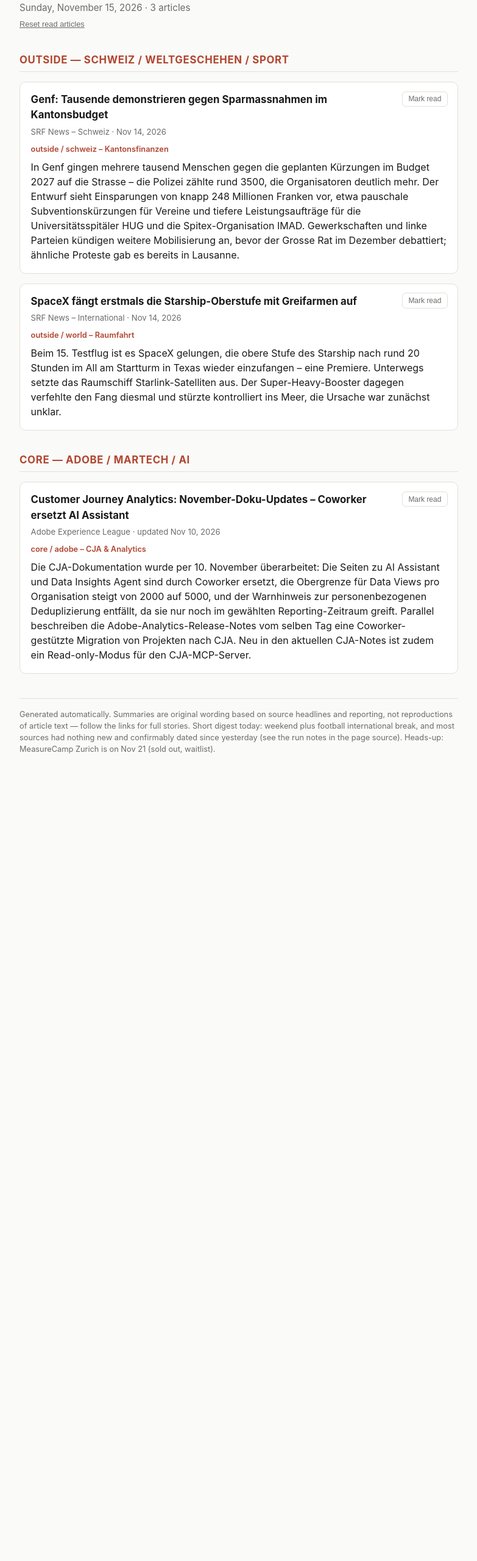
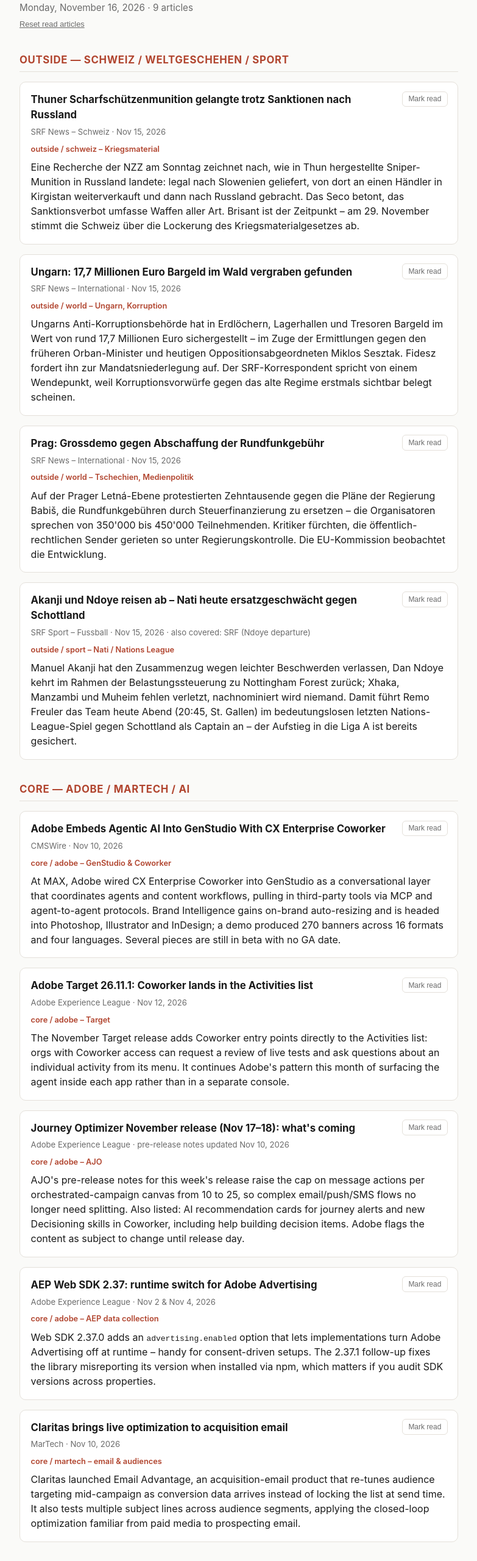
Before and after one commit to magicistheanswer/news-digest, a plain HTML site: page docs/index.html in a window 1280 px wide. Shown: the part 80-2640 px from the top of the page at 61% size, without its empty margins (248-1031 px from the left). Before the commit the page ends 1383 px from the top, so only its background shows below. Drawn offline with Linux system fonts and the light colour scheme.

Commit message:
Digest 2026-11-16: 9 articles (5 core / 4 outside)
Skipped: MIT Technology Review (nothing new after Nov 13 Download, leads
already shown), MarTech/CMSWire (no confirmably dated items after Nov 13),
Adobe blog, MeasureCamp, Kicker (international break), BBC News/Sport
(unreachable). RSS fetch still blocked; WebSearch fallback used.

Co-Authored-By: Claude Opus 5.5 <noreply@anthropic.com>
Claude-Session: https://claude.ai/code/session_01ML879Eeasqk1MGbWt76oRX

```diff
--- a/docs/index.html
+++ b/docs/index.html
@@ -3,7 +3,7 @@
 <head>
 <meta charset="UTF-8">
 <meta name="viewport" content="width=device-width, initial-scale=1.0">
-<title>Morning News Digest — 2026-11-15</title>
+<title>Morning News Digest — 2026-11-16</title>
 <style>
   :root {
     color-scheme: light dark;
@@ -95,43 +95,85 @@
 </head>
 <body>
 <!--
-  Run notes (2026-11-15, Sunday):
-  - Direct RSS/Atom fetching still blocked (curl to technologyreview.com / martech.org fails; WebFetch cannot resolve srf.ch or martech.org); fallback: WebSearch scoped per source domain, dates from URLs or explicit date follow-up searches.
-  - Used (1 core / 2 outside): SRF Schweiz Genf budget protest (Nov 14). SRF International SpaceX Starship upper-stage catch (Nov 14, also in Tagesschau 14.11.). Adobe Experience League CJA documentation updates (last updated Nov 10; monthly cadence, within ~2 weeks; also covers Adobe Analytics notes of Nov 10).
-  - Skipped: MIT Technology Review (newest items Nov 12-13, all shown or covered; Download Nov 13 leads already shown). MarTech (newest dated items Nov 13, all shown; "Built to adapt" composable recap - publish date could not be confirmed, only the Nov 4 session date). CMSWire (nothing new after Nov 13; HubSpot/Halligan and Adobe MAX governance already shown). Adobe blog (no post after Nov 11 found). MeasureCamp (event pages only - note: MeasureCamp Zurich on Nov 21 is sold out, waitlist open). SRF International Katar-Tuerkei defence pact analysis: exact date unconfirmed. SRF Multisport-EM item: from May 2026. SRF Sport: Nati promotion shown Nov 14; Scotland game (Mon Nov 16) previews undated. Kicker Bundesliga: international break (Nov 9-17), nothing confirmably fresh. BBC News / BBC Sport: domains not reachable via the search tool.
-  - Weekend + international break -> very thin day. Freshness beats quota per CLAUDE.md (3 articles). Layout: Outside above Core; Mark-read via localStorage kept.
+  Run notes (2026-11-16, Monday):
+  - Direct RSS/Atom fetching still blocked (curl to technologyreview.com / martech.org / bbci.co.uk / srf.ch gets no connection; WebFetch cannot resolve technologyreview.com). Fallback: WebSearch scoped per source domain; dates taken from URLs, author/listing pages or explicit date follow-up searches.
+  - Used (5 core / 4 outside): SRF Schweiz Thun sniper ammunition reached Russia (Nov 15). SRF International Hungary cash find (Nov 15) and Prague media-reform protest (Nov 15). SRF Sport Akanji leaves Nati camp (Sun Nov 15). CMSWire Adobe GenStudio + CX Enterprise Coworker (Nov 10). MarTech Claritas Email Advantage (Nov 10, confirmed via author page). Adobe Target 26.11.1 release notes (Nov 12). AJO November pre-release notes (updated Nov 10, release Nov 17-18). AEP Web SDK 2.37.0/2.37.1 release notes (Nov 2/4; monthly cadence, within ~2 weeks).
+  - Skipped: MIT Technology Review (newest found = The Download Nov 13, whose leads - midterms column and Nvidia chip tracking - were already shown; nothing from Nov 14-16 found). MarTech (newest dated items Nov 13, all shown; "Don't pay a premium for data you can't use" and "If you don't define your weakness, AI will" - publish dates not confirmable; "IAB launches Event and Conversion API" - date ambiguous, comment deadline Feb 2026 suggests an older piece). CMSWire (nothing confirmably dated after Nov 13; Five9 10-minute survey is from Oct 14; Kustomer AI QA undated). Adobe blog (no post after Nov 11 found). MeasureCamp (event pages only - MeasureCamp Zurich on Nov 21). Kicker Bundesliga: international break (Nov 9-17), Bundesliga resumes Fri Nov 20; nothing confirmably fresh. BBC News / BBC Sport: domains not reachable via the search tool. SRF Sport: Freuler/Rodriguez jubilee preview not separately dated (merged into the Akanji item context).
+  - Dedup: SRF items on Akanji and Ndoye departures treated as one story. Freshness beats quota per CLAUDE.md (9 articles). Layout: Outside above Core; Mark-read via localStorage kept.
 -->
 <div class="wrap">
   <header>
     <h1>Morning News Digest</h1>
-    <div class="date">Sunday, November 15, 2026 · 3 articles</div>
+    <div class="date">Monday, November 16, 2026 · 9 articles</div>
     <button id="reset-read" class="reset-read" type="button">Reset read articles</button>
   </header>
   <h2 class="section">Outside — Schweiz / Weltgeschehen / Sport</h2>
-  <article class="card" data-link="https://www.srf.ch/news/schweiz/kantonsbudget-2027-tausende-menschen-demonstrieren-in-genf-gegen-sparmassnahmen">
+  <article class="card" data-link="https://www.srf.ch/news/waffenexporte-schweizer-munition-gelangte-ueber-umwege-nach-russland">
     <button class="mark-read" type="button">Mark read</button>
-    <h3><a href="https://www.srf.ch/news/schweiz/kantonsbudget-2027-tausende-menschen-demonstrieren-in-genf-gegen-sparmassnahmen">Genf: Tausende demonstrieren gegen Sparmassnahmen im Kantonsbudget</a></h3>
-    <div class="meta">SRF News – Schweiz · Nov 14, 2026</div>
-    <div class="why">outside / schweiz – Kantonsfinanzen</div>
-    <p class="summary">In Genf gingen mehrere tausend Menschen gegen die geplanten Kürzungen im Budget 2027 auf die Strasse – die Polizei zählte rund 3500, die Organisatoren deutlich mehr. Der Entwurf sieht Einsparungen von knapp 248 Millionen Franken vor, etwa pauschale Subventionskürzungen für Vereine und tiefere Leistungsaufträge für die Universitätsspitäler HUG und die Spitex-Organisation IMAD. Gewerkschaften und linke Parteien kündigen weitere Mobilisierung an, bevor der Grosse Rat im Dezember debattiert; ähnliche Proteste gab es bereits in Lausanne.</p>
+    <h3><a href="https://www.srf.ch/news/waffenexporte-schweizer-munition-gelangte-ueber-umwege-nach-russland">Thuner Scharfschützenmunition gelangte trotz Sanktionen nach Russland</a></h3>
+    <div class="meta">SRF News – Schweiz · Nov 15, 2026</div>
+    <div class="why">outside / schweiz – Kriegsmaterial</div>
+    <p class="summary">Eine Recherche der NZZ am Sonntag zeichnet nach, wie in Thun hergestellte Sniper-Munition in Russland landete: legal nach Slowenien geliefert, von dort an einen Händler in Kirgistan weiterverkauft und dann nach Russland gebracht. Das Seco betont, das Sanktionsverbot umfasse Waffen aller Art. Brisant ist der Zeitpunkt – am 29. November stimmt die Schweiz über die Lockerung des Kriegsmaterialgesetzes ab.</p>
   </article>
-  <article class="card" data-link="https://www.srf.ch/news/international/us-raumfahrtunternehmen-spacex-spacex-faengt-starship-erstmals-mit-greifarmen-auf">
+  <article class="card" data-link="https://www.srf.ch/news/international/korruptionsermittlungen-im-wald-vergraben-ermittler-finden-in-ungarn-millionen-euro">
     <button class="mark-read" type="button">Mark read</button>
-    <h3><a href="https://www.srf.ch/news/international/us-raumfahrtunternehmen-spacex-spacex-faengt-starship-erstmals-mit-greifarmen-auf">SpaceX fängt erstmals die Starship-Oberstufe mit Greifarmen auf</a></h3>
-    <div class="meta">SRF News – International · Nov 14, 2026</div>
-    <div class="why">outside / world – Raumfahrt</div>
-    <p class="summary">Beim 15. Testflug ist es SpaceX gelungen, die obere Stufe des Starship nach rund 20 Stunden im All am Startturm in Texas wieder einzufangen – eine Premiere. Unterwegs setzte das Raumschiff Starlink-Satelliten aus. Der Super-Heavy-Booster dagegen verfehlte den Fang diesmal und stürzte kontrolliert ins Meer, die Ursache war zunächst unklar.</p>
+    <h3><a href="https://www.srf.ch/news/international/korruptionsermittlungen-im-wald-vergraben-ermittler-finden-in-ungarn-millionen-euro">Ungarn: 17,7 Millionen Euro Bargeld im Wald vergraben gefunden</a></h3>
+    <div class="meta">SRF News – International · Nov 15, 2026</div>
+    <div class="why">outside / world – Ungarn, Korruption</div>
+    <p class="summary">Ungarns Anti-Korruptionsbehörde hat in Erdlöchern, Lagerhallen und Tresoren Bargeld im Wert von rund 17,7 Millionen Euro sichergestellt – im Zuge der Ermittlungen gegen den früheren Orban-Minister und heutigen Oppositionsabgeordneten Miklos Sesztak. Fidesz fordert ihn zur Mandatsniederlegung auf. Der SRF-Korrespondent spricht von einem Wendepunkt, weil Korruptionsvorwürfe gegen das alte Regime erstmals sichtbar belegt scheinen.</p>
+  </article>
+  <article class="card" data-link="https://www.srf.ch/news/international/umstrittene-medienreform-grossdemo-in-tschechien-gegen-abschaffung-von-rundfunkgebuehr">
+    <button class="mark-read" type="button">Mark read</button>
+    <h3><a href="https://www.srf.ch/news/international/umstrittene-medienreform-grossdemo-in-tschechien-gegen-abschaffung-von-rundfunkgebuehr">Prag: Grossdemo gegen Abschaffung der Rundfunkgebühr</a></h3>
+    <div class="meta">SRF News – International · Nov 15, 2026</div>
+    <div class="why">outside / world – Tschechien, Medienpolitik</div>
+    <p class="summary">Auf der Prager Letná-Ebene protestierten Zehntausende gegen die Pläne der Regierung Babiš, die Rundfunkgebühren durch Steuerfinanzierung zu ersetzen – die Organisatoren sprechen von 350'000 bis 450'000 Teilnehmenden. Kritiker fürchten, die öffentlich-rechtlichen Sender gerieten so unter Regierungskontrolle. Die EU-Kommission beobachtet die Entwicklung.</p>
+  </article>
+  <article class="card" data-link="https://www.srf.ch/sport/fussball/super-league/news-zur-schweizer-nati-leichte-beschwerden-akanji-reist-vorzeitig-ab">
+    <button class="mark-read" type="button">Mark read</button>
+    <h3><a href="https://www.srf.ch/sport/fussball/super-league/news-zur-schweizer-nati-leichte-beschwerden-akanji-reist-vorzeitig-ab">Akanji und Ndoye reisen ab – Nati heute ersatzgeschwächt gegen Schottland</a></h3>
+    <div class="meta">SRF Sport – Fussball · Nov 15, 2026 · also covered: SRF (Ndoye departure)</div>
+    <div class="why">outside / sport – Nati / Nations League</div>
+    <p class="summary">Manuel Akanji hat den Zusammenzug wegen leichter Beschwerden verlassen, Dan Ndoye kehrt im Rahmen der Belastungssteuerung zu Nottingham Forest zurück; Xhaka, Manzambi und Muheim fehlen verletzt, nachnominiert wird niemand. Damit führt Remo Freuler das Team heute Abend (20:45, St. Gallen) im bedeutungslosen letzten Nations-League-Spiel gegen Schottland als Captain an – der Aufstieg in die Liga A ist bereits gesichert.</p>
   </article>
   <h2 class="section">Core — Adobe / Martech / AI</h2>
-  <article class="card" data-link="https://experienceleague.adobe.com/en/docs/analytics-platform/using/releases/doc-changes">
+  <article class="card" data-link="https://www.cmswire.com/customer-experience/adobe-embeds-agentic-ai-into-genstudio-with-cx-enterprise-coworker/">
     <button class="mark-read" type="button">Mark read</button>
-    <h3><a href="https://experienceleague.adobe.com/en/docs/analytics-platform/using/releases/doc-changes">Customer Journey Analytics: November-Doku-Updates – Coworker ersetzt AI Assistant</a></h3>
-    <div class="meta">Adobe Experience League · updated Nov 10, 2026</div>
-    <div class="why">core / adobe – CJA &amp; Analytics</div>
-    <p class="summary">Die CJA-Dokumentation wurde per 10. November überarbeitet: Die Seiten zu AI Assistant und Data Insights Agent sind durch Coworker ersetzt, die Obergrenze für Data Views pro Organisation steigt von 2000 auf 5000, und der Warnhinweis zur personenbezogenen Deduplizierung entfällt, da sie nur noch im gewählten Reporting-Zeitraum greift. Parallel beschreiben die Adobe-Analytics-Release-Notes vom selben Tag eine Coworker-gestützte Migration von Projekten nach CJA. Neu in den aktuellen CJA-Notes ist zudem ein Read-only-Modus für den CJA-MCP-Server.</p>
+    <h3><a href="https://www.cmswire.com/customer-experience/adobe-embeds-agentic-ai-into-genstudio-with-cx-enterprise-coworker/">Adobe Embeds Agentic AI Into GenStudio With CX Enterprise Coworker</a></h3>
+    <div class="meta">CMSWire · Nov 10, 2026</div>
+    <div class="why">core / adobe – GenStudio &amp; Coworker</div>
+    <p class="summary">At MAX, Adobe wired CX Enterprise Coworker into GenStudio as a conversational layer that coordinates agents and content workflows, pulling in third-party tools via MCP and agent-to-agent protocols. Brand Intelligence gains on-brand auto-resizing and is headed into Photoshop, Illustrator and InDesign; a demo produced 270 banners across 16 formats and four languages. Several pieces are still in beta with no GA date.</p>
+  </article>
+  <article class="card" data-link="https://experienceleague.adobe.com/en/docs/target/using/release-notes/release-notes">
+    <button class="mark-read" type="button">Mark read</button>
+    <h3><a href="https://experienceleague.adobe.com/en/docs/target/using/release-notes/release-notes">Adobe Target 26.11.1: Coworker lands in the Activities list</a></h3>
+    <div class="meta">Adobe Experience League · Nov 12, 2026</div>
+    <div class="why">core / adobe – Target</div>
+    <p class="summary">The November Target release adds Coworker entry points directly to the Activities list: orgs with Coworker access can request a review of live tests and ask questions about an individual activity from its menu. It continues Adobe's pattern this month of surfacing the agent inside each app rather than in a separate console.</p>
+  </article>
+  <article class="card" data-link="https://experienceleague.adobe.com/en/docs/journey-optimizer/using/whats-new/e-release-notes">
+    <button class="mark-read" type="button">Mark read</button>
+    <h3><a href="https://experienceleague.adobe.com/en/docs/journey-optimizer/using/whats-new/e-release-notes">Journey Optimizer November release (Nov 17–18): what's coming</a></h3>
+    <div class="meta">Adobe Experience League · pre-release notes updated Nov 10, 2026</div>
+    <div class="why">core / adobe – AJO</div>
+    <p class="summary">AJO's pre-release notes for this week's release raise the cap on message actions per orchestrated-campaign canvas from 10 to 25, so complex email/push/SMS flows no longer need splitting. Also listed: AI recommendation cards for journey alerts and new Decisioning skills in Coworker, including help building decision items. Adobe flags the content as subject to change until release day.</p>
+  </article>
+  <article class="card" data-link="https://experienceleague.adobe.com/en/docs/experience-platform/collection/js/release-notes">
+    <button class="mark-read" type="button">Mark read</button>
+    <h3><a href="https://experienceleague.adobe.com/en/docs/experience-platform/collection/js/release-notes">AEP Web SDK 2.37: runtime switch for Adobe Advertising</a></h3>
+    <div class="meta">Adobe Experience League · Nov 2 &amp; Nov 4, 2026</div>
+    <div class="why">core / adobe – AEP data collection</div>
+    <p class="summary">Web SDK 2.37.0 adds an <code>advertising.enabled</code> option that lets implementations turn Adobe Advertising off at runtime – handy for consent-driven setups. The 2.37.1 follow-up fixes the library misreporting its version when installed via npm, which matters if you audit SDK versions across properties.</p>
+  </article>
+  <article class="card" data-link="https://martech.org/claritas-brings-live-optimization-to-acquisition-email/">
+    <button class="mark-read" type="button">Mark read</button>
+    <h3><a href="https://martech.org/claritas-brings-live-optimization-to-acquisition-email/">Claritas brings live optimization to acquisition email</a></h3>
+    <div class="meta">MarTech · Nov 10, 2026</div>
+    <div class="why">core / martech – email &amp; audiences</div>
+    <p class="summary">Claritas launched Email Advantage, an acquisition-email product that re-tunes audience targeting mid-campaign as conversion data arrives instead of locking the list at send time. It also tests multiple subject lines across audience segments, applying the closed-loop optimization familiar from paid media to prospecting email.</p>
   </article>
   <footer>
-    Generated automatically. Summaries are original wording based on source headlines and reporting, not reproductions of article text — follow the links for full stories. Short digest today: weekend plus football international break, and most sources had nothing new and confirmably dated since yesterday (see the run notes in the page source). Heads-up: MeasureCamp Zurich is on Nov 21 (sold out, waitlist).
+    Generated automatically. Summaries are original wording based on source headlines and reporting, not reproductions of article text — follow the links for full stories. Shorter digest today: most core sources had nothing new and confirmably dated since Nov 13, and the football international break continues until Bundesliga resumes Friday (see run notes in the page source). Reminder: MeasureCamp Zurich is this Saturday, Nov 21.
   </footer>
 </div>
 <script>
```
Also changed, not shown: data/history.json (+45 -15 lines).
